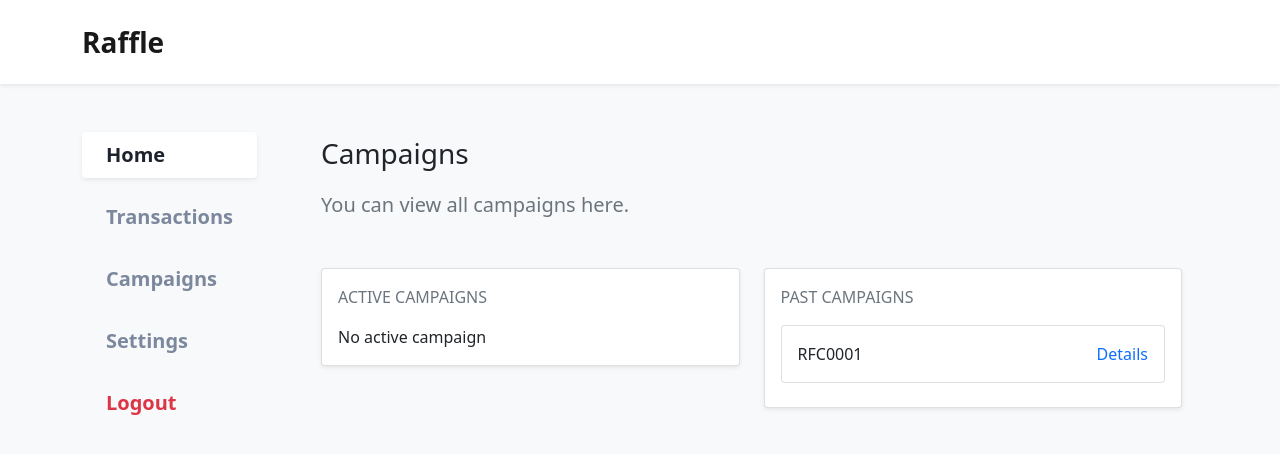
After one commit to jbrit/raffle, a Django app: page /dashboard/campaigns/ in a window 1280 px wide. The commit adds this page. Shown: the top 454 px of the page. Run offline with Django 3.2, Linux system fonts and the light colour scheme; a user stored in the database is signed in; tables that the repository leaves empty hold one stand-in row (values such as "Sample post").

Commit message:
Worked on user viewing campaigns and purchasing tickets

```diff
--- /dev/null
+++ b/core/mixins.py
@@ -0,0 +1,5 @@
+
+from django.contrib.auth.mixins import LoginRequiredMixin
+
+class CustomLoginRequiredMixin(LoginRequiredMixin):
+    login_url = '/login/'
--- a/core/templates/account_activation_email.html
+++ b/core/templates/account_activation_email.html
@@ -1,5 +1,5 @@
 {% autoescape off %}
-Hi, if your email is: {{ user.profile.get_full_name }},
+Hi, {{ user.profile.get_full_name }},
 Please click on the link below to confirm your registration:
 http://{{ domain }}{% url 'activate' uidb64=uid token=token %}
 {% endautoescape %}
--- a/core/templates/core/login.html
+++ b/core/templates/core/login.html
@@ -2,7 +2,7 @@
 {% block body %}
 <div class="min-h-screen d-flex flex-column justify-content-center">
     <div class="px-4 mx-auto w-100 max-w-sm fs-3 text-center fw-500 mb-3">Log In</div>
-    <form class="px-4 mx-auto w-100 max-w-sm" action="." method="post">
+    <form class="px-4 mx-auto w-100 max-w-sm" method="post">
         {% csrf_token %}
         {% if error %}
           <div class="d-block text-center fs-6 mb-3 invalid-feedback">
--- a/core/templates/core/signup.html
+++ b/core/templates/core/signup.html
@@ -3,7 +3,7 @@
 <div class="min-h-screen d-flex flex-column justify-content-center">
     <div class="px-4 mx-auto w-100 max-w-signup fs-3 text-center fw-500 mb-3">Register</div>
     {% if error %}{{error}}{% endif %}
-    <form class="row g-3 px-4 mx-auto w-100 max-w-signup" action="." method="post">
+    <form class="row g-3 px-4 mx-auto w-100 max-w-signup" method="post">
         {% csrf_token %}
 
         <div class="col-12 col-md-6">
--- a/core/validators.py
+++ b/core/validators.py
@@ -4,6 +4,6 @@ from django.utils.translation import gettext_lazy as _
 def validate_room(room: str) -> None:
     if room.lower()[0] not in "abcdefg" or len(room) != 4 or not room[1:].isnumeric():
         raise ValidationError(
-            _('%(value)s is not an valid room number'),
+            _('%(value)s is not a valid room number'),
             params={'value': room},
         )
--- a/draw/models.py
+++ b/draw/models.py
@@ -7,15 +7,33 @@ from django.utils import timezone
 class RaffleCampaign(models.Model):
     start_date = models.DateTimeField()
     end_date = models.DateTimeField()
-    winning_ticket = models.CharField(blank=True, max_length=20)
+    ticket_price = models.FloatField(default=500.0)
+    winning_ticket = models.CharField(blank=True, max_length=20) # TODO: Winning Ticket Validator
+    # Products
 
     @property
     def campaign_ref(self):
-        return f"rfc{self.id}"
+        return f"rfc{self.id:04d}"
+
+    @property
+    def four_digit_id(self):
+        return f"{self.id:04d}"
 
     @property
     def is_active(self):
-        return self.end_date < timezone.now()
+        return self.end_date > timezone.now()
+
+
+    # Check if a user can buy a campaign ticket
+    def can_buy_ticket(self, user):
+        # Check if the user has money and the campaign is valid
+        return self.ticket_price <= user.wallet.balance and self.is_active
+
+    def buy_ticket(self, user):
+        if self.can_buy_ticket(user):
+            user.wallet.balance -= self.ticket_price
+            user.save()
+            Ticket.objects.create(campaign=self, buyer=user)
 
     def clean(self, *args, **kwargs):
         if self.start_date >= self.end_date:
@@ -29,18 +47,20 @@ class RaffleCampaign(models.Model):
 
 
 class Ticket(models.Model):
-    campaign = models.ForeignKey(RaffleCampaign, on_delete=models.CASCADE)
-    buyer = models.ForeignKey(settings.AUTH_USER_MODEL, on_delete=models.CASCADE)
-    ticket_ref = models.CharField(max_length=20, unique=True, editable=False)
+    campaign = models.ForeignKey(RaffleCampaign, editable=False, on_delete=models.CASCADE)
+    buyer = models.ForeignKey(settings.AUTH_USER_MODEL, editable=False, on_delete=models.CASCADE)
+    # ticket_ref = models.CharField(max_length=20, unique=True, editable=False)
 
+    @property
+    def ticket_ref(self):
+        return f"{self.campaign.campaign_ref}-{self.id:06d}"
+
+    @property
     def is_winning(self):
         return self.campaign.winning_ticket == self.ticket_ref
 
     def save(self, *args, **kwargs):
-        if self.ticket_ref == "":
-            # Generate unique ticket number
-            self.ticket_ref = f"{self.campaign.campaign_ref}-{self.id}"
         super().save(*args, **kwargs)
 
     def __str__(self):
-        return f"{self.buyer.email} {self.id}"
+        return f"{self.buyer.email} {self.ticket_ref}"
--- /dev/null
+++ b/draw/templates/draw/campaigns.html
@@ -0,0 +1,61 @@
+{% extends 'wallet/base_dashboard.html' %}
+{% load humanize %}
+{% block maincontent %}
+<div class="heading mb-5">
+    <div class="fw-500 mb-3 fs-3">
+      Campaigns
+    </div>
+    <div class="fs-5 text-muted">You can view all campaigns here.</div>
+</div>
+<div class="row">
+    <div class="mb-4 col-12 col-lg-6">
+        <div class="card shadow-sm">
+            <div class="card-body fw-500">
+              <div class="mb-3 text-muted text-uppercase">
+                Active Campaigns
+              </div>
+              {% for campaign in active_campaigns %}
+
+
+              <div class="card mb-2 shadow-s">
+                <div class="card-body d-flex justify-content-between">
+                  <span class="text-uppercase mr-2">
+                    {{campaign.campaign_ref}}
+                  </span>
+                  <a class="text-decoration-none" href="{% url 'campaign_detail' campaign.four_digit_id %}">
+                    Details
+                  </a>
+                </div>
+              </div>
+
+              {% empty %}
+              No active campaign
+              {% endfor %}
+            </div>
+         </div>
+    </div>
+    <div class="mb-4 col-12 col-lg-6">
+        <div class="card shadow-sm">
+            <div class="card-body fw-500">
+              <div class="mb-3 text-muted text-uppercase">
+                Past Campaigns
+              </div>
+              {% for campaign in past_campaigns %}
+              <div class="card mb-2 shadow-s">
+                <div class="card-body d-flex justify-content-between">
+                  <span class="text-uppercase mr-2">
+                    {{campaign.campaign_ref}}
+                  </span>
+                  <a class="text-decoration-none" href="{% url 'campaign_detail' campaign.four_digit_id %}">
+                    Details
+                  </a>
+                </div>
+              </div>
+              {% empty %}
+              No past campaign
+              {% endfor %}
+            </div>
+         </div>
+    </div>
+</div>
+{% endblock %}
--- /dev/null
+++ b/draw/urls.py
@@ -0,0 +1,7 @@
+from django.urls import  path, re_path
+from .views import  UserCampaignsView, UserCampaignDetailView, buy_ticket
+urlpatterns = [
+    path('campaigns/', UserCampaignsView.as_view(), name="campaigns"),
+    re_path(r'^campaigns/rfc(?P<id>[0-9]{4})/$',UserCampaignDetailView.as_view(), name="campaign_detail"),
+    re_path(r'^campaigns/rfc(?P<id>[0-9]{4})/buy$', buy_ticket, name="buy_ticket"),
+]
--- a/draw/views.py
+++ b/draw/views.py
@@ -1 +1,48 @@
 from django.shortcuts import render
+from django.utils import timezone
+from django.utils.decorators import method_decorator
+from django.views.generic import ListView, DetailView
+from core.mixins import CustomLoginRequiredMixin
+from django.contrib.auth.decorators import login_required
+from django.shortcuts import get_object_or_404, redirect
+from django.shortcuts import Http404
+
+from .models import RaffleCampaign, Ticket
+
+
+class UserCampaignsView(CustomLoginRequiredMixin, ListView):
+    model = RaffleCampaign
+    context_object_name = 'active_campaigns'
+    template_name = "draw/campaigns.html"
+
+    def get_context_data(self,**kwargs):
+        context = super().get_context_data(**kwargs)
+        context['past_campaigns'] = RaffleCampaign.objects.filter(end_date__lte=timezone.now())
+        return context
+
+    def get_queryset(self):
+        return RaffleCampaign.objects.filter(end_date__gt=timezone.now())
+
+
+class UserCampaignDetailView(CustomLoginRequiredMixin, DetailView):
+    model = RaffleCampaign
+    pk_url_kwarg = "id"
+    context_object_name = 'campaign'
+    template_name = "draw/campaign_detail.html"
+
+    def get_context_data(self,**kwargs):
+        context = super().get_context_data(**kwargs)
+        campaign = self.get_object()
+        context['can_buy_ticket'] = campaign.can_buy_ticket(self.request.user)
+        context['user_tickets'] = Ticket.objects.filter(buyer=self.request.user, campaign=campaign)
+        return context
+
+
+@login_required
+def buy_ticket(request, id):
+    campaign_instance = get_object_or_404(RaffleCampaign, id=int(id))
+    print(campaign_instance.can_buy_ticket(request.user))
+    if request.method == "POST" and campaign_instance.can_buy_ticket(request.user):
+        campaign_instance.buy_ticket(request.user)
+        return redirect("campaign_detail", id=id)
+    raise Http404("Could not process request")
--- a/raffle/urls.py
+++ b/raffle/urls.py
@@ -1,11 +1,3 @@
-"""raffle URL Configuration
-
-The `urlpatterns` list routes URLs to views. For more information please see:
-    https://docs.djangoproject.com/en/3.1/topics/http/urls/
-Class-based views
-    1. Add an import:  from other_app.views import Home
-    2. Add a URL to urlpatterns:  path('', Home.as_view(), name='home')
-"""
 from django.contrib import admin
 from django.urls import include, path
 from django.conf import settings
@@ -15,4 +7,5 @@ urlpatterns = [
     path('admin/', admin.site.urls),
     path('', include('core.urls')),
     path('dashboard/', include('wallet.urls')),
+    path('dashboard/', include('draw.urls')),
 ] + static(settings.STATIC_URL, document_root=settings.STATIC_ROOT)
--- a/wallet/templates/wallet/base_dashboard.html
+++ b/wallet/templates/wallet/base_dashboard.html
@@ -2,7 +2,7 @@
 {% block body %}
 <nav class="navbar navbar-light shadow-sm bg-white mb-5 py-3">
     <div class="container">
-      <a class="navbar-brand fs-3 fw-bold" href="#">
+      <a class="navbar-brand fs-3 fw-bold" href="{% url 'home' %}">
         <!-- <img src="/docs/5.0/assets/brand/bootstrap-logo.svg" alt="" width="30" height="24" class="d-inline-block align-top"> -->
         Raffle
       </a>
--- a/wallet/templates/wallet/sidebar.html
+++ b/wallet/templates/wallet/sidebar.html
@@ -1,7 +1,7 @@
 <div class="sidebar d-none d-md-flex flex-column">
     <a
       class="px-4 py-2 mb-3 fs-5 fw-600 text-decoration-none rounded active-side-link bg-white shadow-sm"
-      href="#home"
+      href="{% url 'dashboard' %}"
       >Home</a
     >
     <a
@@ -11,8 +11,8 @@
     >
     <a
       class="px-4 py-2 mb-3 fs-5 fw-600 text-decoration-none rounded side-link"
-      href="#tickets"
-      >Tickets</a
+      href="{% url 'campaigns' %}"
+      >Campaigns</a
     >
     <a
       class="px-4 py-2 mb-3 fs-5 fw-600 text-decoration-none rounded side-link"
```
Also changed, not shown: draw/templates/draw/campaign_detail.html (added, +43 -0 lines), draw/migrations/0002_auto_20210305_0208.py (added), draw/migrations/0003_auto_20210305_1853.py (added).
